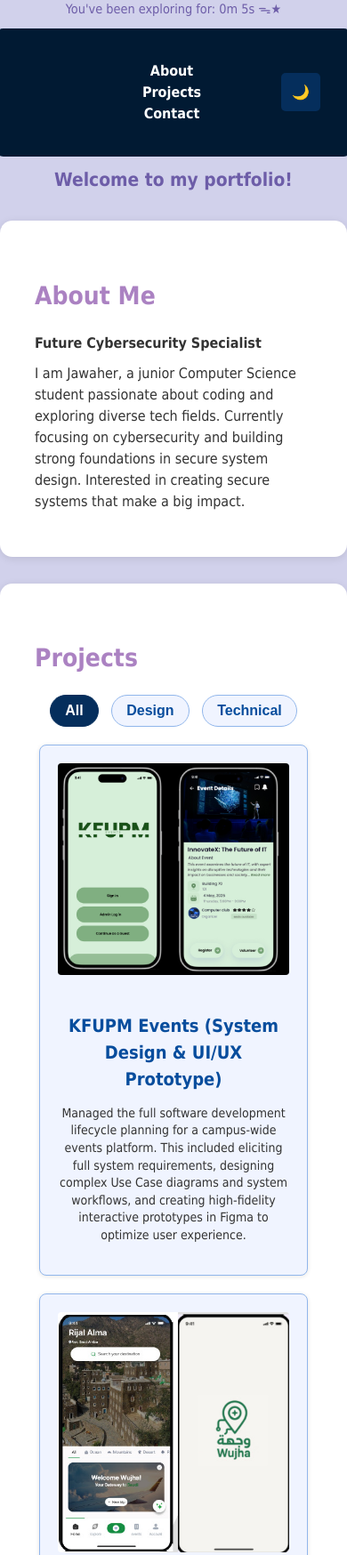
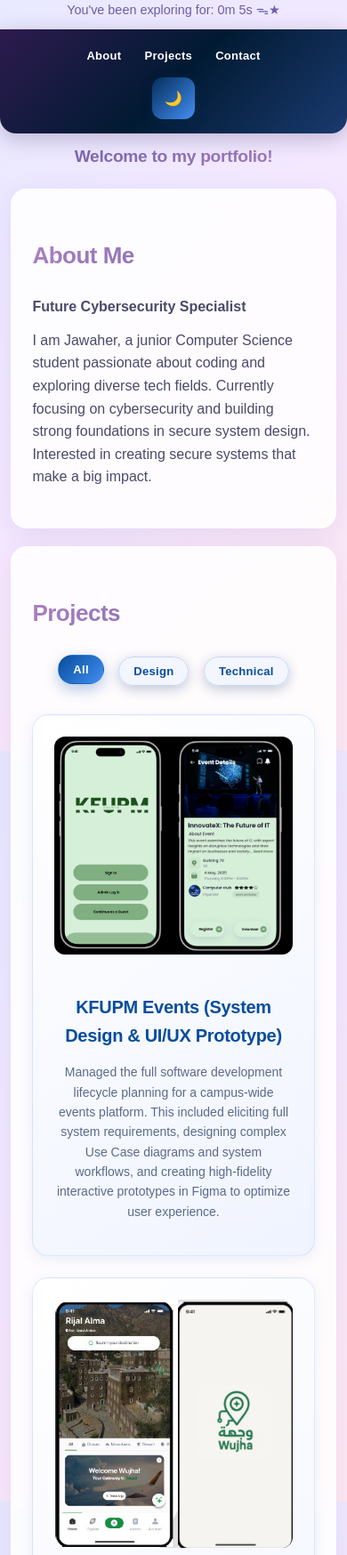
Before and after one commit to jawaher-hub/202257100-JawaherAwadallah-assignment4, a plain HTML site: page index.html in a window 390 px wide. Shown: the top 1748 px of the page at 89% size. Drawn offline with Linux system fonts and the light colour scheme; no server answers.

Commit message:
enhace css

```diff
--- a/css/styles.css
+++ b/css/styles.css
@@ -3,26 +3,33 @@ html {
     scroll-behavior: smooth;
 }
 body {
-    font-family: Tahoma, Geneva, Verdana, sans-serif;
-    line-height: 1.5;
+    font-family: 'Poppins', sans-serif;
+    line-height: 1.6;
     margin: 0;
     padding: 0;
-    color: #333;
-    background-color: #d1d1eb;
+    color: #2d2d44;
+    background: linear-gradient(135deg, #e8e9ff 0%, #f5e8ff 50%, #ffe8f3 100%);
+    background-attachment: fixed;
+    min-height: 100vh;
     /* Transition for theme switch */
     transition: background-color 0.1s, color 0.3s; /* for smooth change */
 }/* Dark mode styles */
 body.dark {
-    background-color: #121212;
+    background: linear-gradient(135deg, #14141f 0%, #1a1530 50%, #201528 100%);
     color: #f0f0f0;
 }
 /* Header and Navigation */
 header {
-    background: #011a33;
+    background: linear-gradient(135deg, #2d1b4e 0%, #011a33 50%, #1a3a6e 100%);
     color: white;
-    padding: 20px 0;
+    padding: 24px 0;
     text-align: center;
-    border-radius: 1%;
+    border-radius: 0 0 24px 24px;
+    box-shadow: 0 6px 24px rgba(45, 27, 78, 0.25);
+    position: sticky;
+    top: 0;
+    z-index: 100;
+    backdrop-filter: blur(10px);
 }
 nav {
     display: flex;
@@ -36,74 +43,100 @@ nav ul {
     justify-content: center;
     flex: 1;
     list-style: none;
+    display: flex;
+    padding: 0;
 }
 nav ul li {
-    margin: 0 15px;
+    margin: 0 8px;
 }
 
 nav ul li a {
     color: white;
-    font-weight: bold;
+    font-weight: 600;
     text-decoration: none;
-    padding: 5px 10px;
-    border-radius: 5px;
-    transition: background-color 0.3s;
+    padding: 8px 16px;
+    border-radius: 999px;
+    letter-spacing: 0.3px;
+    transition: all 0.3s ease;
+    position: relative;
 }
 
 nav ul li a:hover {
-    background-color: #428ff2;
-
+    background: linear-gradient(135deg, #428ff2, #6d5da8);
+    transform: translateY(-2px);
+    box-shadow: 0 4px 12px rgba(66, 143, 242, 0.4);
 }
 /* Section layouts*/
 section {
-    padding: 40px 10% ;
-    background: white;
-    margin: 30px auto;
+    padding: 48px 8%;
+    background: rgba(255, 255, 255, 0.85);
+    backdrop-filter: blur(12px);
+    margin: 36px auto;
     max-width: 1000px;
-    border-radius: 14px;
-    box-shadow: 0 2px 10px rgba(0, 0, 0, 0.1);
+    border-radius: 24px;
+    box-shadow: 0 8px 32px rgba(109, 93, 168, 0.12);
+    border: 1px solid rgba(255, 255, 255, 0.6);
+    transition: transform 0.3s ease, box-shadow 0.3s ease;
+}
+section:hover {
+    transform: translateY(-2px);
+    box-shadow: 0 12px 40px rgba(109, 93, 168, 0.18);
 }
 /* Section headings */
 #about h2, #projects h2, #contact h2 {
-    color: #ab82c2;
-    font-size: 28px;
-    margin-bottom: 20px;
+    background: linear-gradient(135deg, #ab82c2, #6d5da8);
+    -webkit-background-clip: text;
+    -webkit-text-fill-color: transparent;
+    background-clip: text;
+    font-size: 32px;
+    font-weight: 700;
+    margin-bottom: 24px;
+    letter-spacing: -0.5px;
 }
 #about p {
     font-size: 16px;
-    margin: 10px 0;
+    margin: 12px 0;
+    color: #4a4a6a;
 }
 /* Greeting */
 #greeting-area {
-    font-size: 1.3em;
-    color: #6d5da8;
-    margin-bottom: 15px;
-    font-weight: bold;
+    font-size: 1.5em;
+    background: linear-gradient(135deg, #6d5da8, #ab82c2);
+    -webkit-background-clip: text;
+    -webkit-text-fill-color: transparent;
+    background-clip: text;
+    margin-bottom: 20px;
+    font-weight: 700;
     text-align: center;
     padding-top: 3%;
+    letter-spacing: -0.3px;
 }
 /* Filter buttons */
 .filter-buttons {
-    margin-bottom: 20px;
+    margin-bottom: 28px;
     text-align: center;
 }
 
 .filter-btn {
-    background: #f0f4ff;
-    border: 1px solid #91b6eb;
+    background: rgba(240, 244, 255, 0.8);
+    border: 1.5px solid #c5d6f5;
     color: #074d9d;
-    padding: 8px 16px;
-    margin: 0 5px;
+    padding: 10px 22px;
+    margin: 4px 6px;
     cursor: pointer;
-    border-radius: 20px;
+    border-radius: 999px;
+    font-weight: 600;
+    font-size: 14px;
     transition: all 0.3s ease;
 }
 
 .filter-btn:hover,
 .filter-btn.active {
-    background: #052e5c;
+    background: linear-gradient(135deg, #074d9d, #428ff2);
     color: white;
-    border-color: #052e5c;
+    border-color: transparent;
+    transform: translateY(-2px);
+    box-shadow: 0 6px 16px rgba(7, 77, 157, 0.3);
 }
 /* Project filtering */
 .project.hide {
@@ -118,105 +151,133 @@ section {
 .project-list {
     display: flex;
     flex-wrap: wrap;
-    gap: 20px;
+    gap: 24px;
     justify-content: center;
     width: 100%;
 }
 .project {
-    background: #f0f4ff;
-    border: 1px solid #91b6eb;
-    padding: 20px;
-    border-radius: 8px;
+    background: linear-gradient(145deg, #ffffff, #f0f4ff);
+    border: 1px solid rgba(145, 182, 235, 0.3);
+    padding: 24px;
+    border-radius: 18px;
     width: 260px;
     text-align: center;
-    box-shadow: 0 1px 5px rgba(0, 0, 0, 0.1);
-    transition: transform 0.2s ease, opacity 0.2s ease;
+    box-shadow: 0 4px 16px rgba(7, 77, 157, 0.08);
+    transition: all 0.3s cubic-bezier(0.4, 0, 0.2, 1);
+}
+.project:hover {
+    transform: translateY(-6px) scale(1.02);
+    box-shadow: 0 12px 28px rgba(7, 77, 157, 0.18);
+    border-color: #91b6eb;
 }
 
 .project img {
     max-width: 100%;
     height: auto;
-    border-radius: 4px;
-    margin-bottom: 15px;
+    border-radius: 12px;
+    margin-bottom: 16px;
 }
 .project h3 {
     color: #074d9d;
     font-size: 20px;
-    margin-bottom: 10px;
+    font-weight: 700;
+    margin-bottom: 12px;
+    letter-spacing: -0.3px;
 }
 .project p {
     font-size: 14px;
-    line-height: 1.4;
+    line-height: 1.6;
+    color: #5a6a8a;
 }
 /* Form styles */
 form {
     display: flex;
     flex-direction: column;
-    max-width: 400px;
+    max-width: 460px;
     margin: 0 auto;
+    gap: 4px;
 }
 
 input, textarea {
+    padding: 14px 18px;
+    margin-bottom: 14px;
+    border: 1.5px solid #d4def8;
+    border-radius: 12px;
+    font-family: inherit;
+    font-size: 14px;
+    background: rgba(255, 255, 255, 0.7);
+    transition: all 0.3s ease;
+    outline: none;
+}
+
+input:focus, textarea:focus {
+    border-color: #6d5da8;
+    background: white;
+    box-shadow: 0 0 0 4px rgba(109, 93, 168, 0.12);
+}
+
+button {
+    background: linear-gradient(135deg, #052e5c, #428ff2);
+    color: white;
     padding: 14px;
-    margin-bottom: 15px;
-    border: 1px solid #819ef2;
-    border-radius: 5px;
-    font-family: Geneva;
+    border: none;
+    cursor: pointer;
+    font-weight: 700;
+    border-radius: 12px;
+    font-size: 16px;
+    letter-spacing: 0.3px;
+    transition: all 0.3s ease;
+    box-shadow: 0 4px 14px rgba(5, 46, 92, 0.25);
+}
+
+button:hover {
+    background: linear-gradient(135deg, #428ff2, #6d5da8);
+    transform: translateY(-2px);
+    box-shadow: 0 8px 20px rgba(66, 143, 242, 0.4);
+}
+/* Form Feedback Messages */
+.status-message {
+    margin-top: 12px;
+    text-align: center;
+    font-weight: 600;
+    min-height: 22px;
     font-size: 14px;
 }
 
-button {
-    background: #052e5c;
-    color: white;
-    padding: 12px;
-    border: none;
-    cursor: pointer;
-    font-weight: bold;
-    border-radius: 5px;
-    font-size: 16px;
-}
-
-button:hover {
-    background: #428ff2;
-}
-/* Form Feedback Messages */
-.status-message {
-    margin-top: 10px;
-    text-align: center;
-    font-weight: bold;
-    min-height: 20px;
-}
-
 .status-message.success {
-    color: green;
+    color: #16a34a;
 }
 
 .status-message.error {
-    color: red;
+    color: #dc2626;
 }
 footer {
     text-align: center;
-    color: #1f3f5f;
-    padding: 20px;
+    color: #6d5da8;
+    padding: 28px;
+    font-size: 14px;
+    font-weight: 500;
 }
 /* Dark Mode overrides */
 body.dark section {
-    background-color: #1e1e2e;
-    box-shadow: 0 2px 10px rgba(0, 0, 0, 0.4);
+    background: rgba(30, 30, 46, 0.75);
+    border-color: rgba(255, 255, 255, 0.05);
+    box-shadow: 0 8px 32px rgba(0, 0, 0, 0.4);
 }
 body.dark .filter-btn {
-    background: #2a2a3d;
+    background: rgba(42, 42, 61, 0.8);
     color: #91b6eb;
     border-color: #444466;
 }
 
 body.dark .filter-btn:hover,
 body.dark .filter-btn.active {
-    background: #428ff2;
+    background: linear-gradient(135deg, #428ff2, #6d5da8);
     color: white;
+    border-color: transparent;
 }
 body.dark .project {
-    background-color: #2a2a3d;
+    background: linear-gradient(145deg, #2a2a3d, #1e1e2e);
     border-color: #444466;
 }
 
@@ -224,32 +285,51 @@ body.dark .project h3 {
     color: #91b6eb;
 }
 
+body.dark .project p {
+    color: #b8b8d4;
+}
+
 body.dark #about h2,
 body.dark #projects h2,
 body.dark #contact h2 {
-    color: #c9a8e0;
+    background: linear-gradient(135deg, #c9a8e0, #91b6eb);
+    -webkit-background-clip: text;
+    -webkit-text-fill-color: transparent;
+    background-clip: text;
+}
+
+body.dark #about p {
+    color: #c8c8e0;
 }
 
 body.dark input,
 body.dark textarea {
-    background-color: #2a2a3d;
+    background-color: rgba(42, 42, 61, 0.8);
     color: #f0f0f0;
     border-color: #555588;
 }
+
+body.dark footer {
+    color: #91b6eb;
+}
 #expand-btn {
-    background: #f0f4ff;
-    border: 1px solid #91b6eb;
+    background: rgba(240, 244, 255, 0.8);
+    border: 1.5px solid #91b6eb;
     color: #074d9d;
-    padding: 10px 25px;
+    padding: 12px 28px;
     cursor: pointer;
-    border-radius: 20px;
-    font-weight: bold;
+    border-radius: 999px;
+    font-weight: 700;
+    font-size: 14px;
     transition: all 0.3s ease;
 }
 
 #expand-btn:hover {
-    background: #052e5c;
+    background: linear-gradient(135deg, #052e5c, #428ff2);
     color: white;
+    border-color: transparent;
+    transform: translateY(-2px);
+    box-shadow: 0 6px 18px rgba(7, 77, 157, 0.3);
 }
 /* for smooth appearance */
 .project.fade-in {
@@ -270,3 +350,55 @@ body.dark textarea {
     transition: all 0.5s ease;
     overflow: hidden;
 }
+
+/* Responsive nav for tablets and phones */
+@media (max-width: 768px) {
+    header {
+        padding: 16px 0;
+        border-radius: 0 0 18px 18px;
+    }
+    nav {
+        flex-direction: column;
+        gap: 12px;
+        padding: 0 16px;
+    }
+    nav ul {
+        flex-wrap: wrap;
+        justify-content: center;
+        gap: 6px;
+        margin: 0;
+    }
+    nav ul li {
+        margin: 0;
+    }
+    nav ul li a {
+        padding: 6px 12px;
+        font-size: 14px;
+    }
+    section {
+        padding: 32px 6%;
+        margin: 20px 12px;
+        border-radius: 18px;
+    }
+    #about h2, #projects h2, #contact h2 {
+        font-size: 26px;
+    }
+    .project {
+        width: 100%;
+        max-width: 320px;
+    }
+}
+
+@media (max-width: 420px) {
+    nav ul li a {
+        padding: 5px 10px;
+        font-size: 13px;
+    }
+    #greeting-area {
+        font-size: 1.2em;
+    }
+    .filter-btn {
+        padding: 8px 16px;
+        font-size: 13px;
+    }
+}
```
